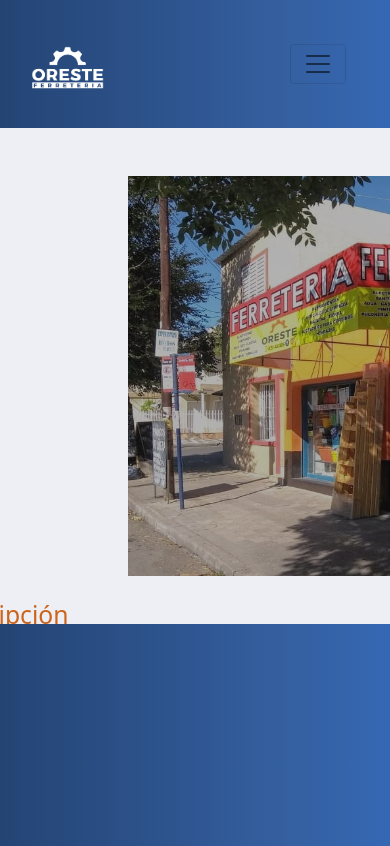
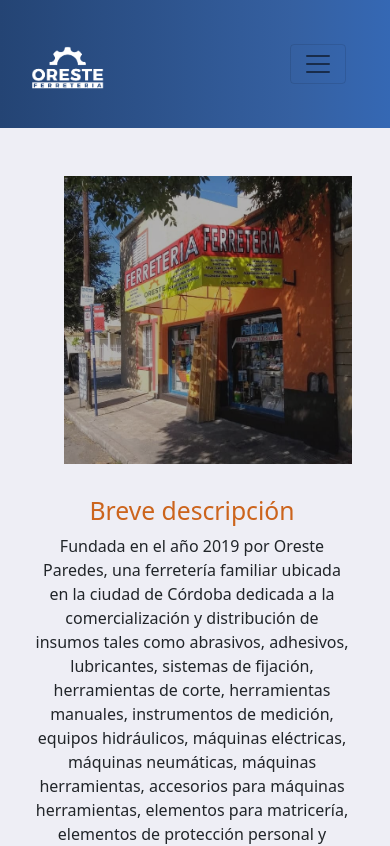
Before and after one commit to hernanparedes55/ferreteria-paredes, a React (Create React App) app: page /nosotros in a window 390 px wide. Shown: the top 846 px of the page. Built offline with nearby package versions, Linux system fonts and the light colour scheme.

Commit message:
ajustes de responsividad para mobile

```diff
--- a/src/components/Cart/Cart.css
+++ b/src/components/Cart/Cart.css
@@ -1,9 +1,19 @@
 table{
-    width: 50rem;
+    width: 60rem;
     margin-top: 5rem;
     margin: 2rem 10rem;
 
+
 }
+
+@media screen and (max-width: 960px) {
+    table{
+        width: auto;
+        margin: 2rem 4rem;
+    }
+}
+
+
 .total{
     color: var(--blue);
     font-size: 20px;
--- a/src/components/Cart/FormularioCart/FormularioCart.css
+++ b/src/components/Cart/FormularioCart/FormularioCart.css
@@ -9,6 +9,7 @@
     border-top: none;
     border-left: none;
     border-right: none;
+    background-color: #eeeef5;
 }
 .swal-modal{
     height: 300px;
--- a/src/components/Nosotros/Nosotros.css
+++ b/src/components/Nosotros/Nosotros.css
@@ -1,5 +1,14 @@
 .nosotrosGlobal{
     margin: 3rem 8rem 30rem 8rem;
+}
+
+@media screen and (max-width: 960px){
+    .nosotrosGlobal{
+        margin: 3rem 1rem 30rem 1rem;
+        align-items: center;
+        width: 15rem;
+    }
+
 }
 
 .nosotros{
@@ -10,3 +19,31 @@
     margin-top: 1.5rem;
 
 }
+
+@media screen and (max-width:960px) {
+    .nosotros{
+        float: none;
+        display:block;
+        width: 20rem;
+        margin-right: 1rem;
+
+    }
+
+}
+
+
+.nosotrosGlobal img{
+    width:30rem;
+    height:25rem;
+    float: left;
+}
+
+@media screen and (max-width:960px) {
+    .nosotrosGlobal img{
+        margin-left:3rem;
+        margin-right: 3rem;
+        width: 18rem;
+        height: 18rem;
+        margin-bottom: 2rem;
+    }
+}
--- a/src/components/Nosotros/Nosotros.js
+++ b/src/components/Nosotros/Nosotros.js
@@ -5,7 +5,7 @@
     return (
         <div className='nosotrosGlobal'>
             <img
-                style={{width:"30rem", height:"25rem" , float:"left"}}
+                //style={{width:"30rem", height:"25rem" , float:"left"}}
                 // className="d-block w-50"
                 src="images/Nosotros.png"
                 alt="Nosotros"
```
